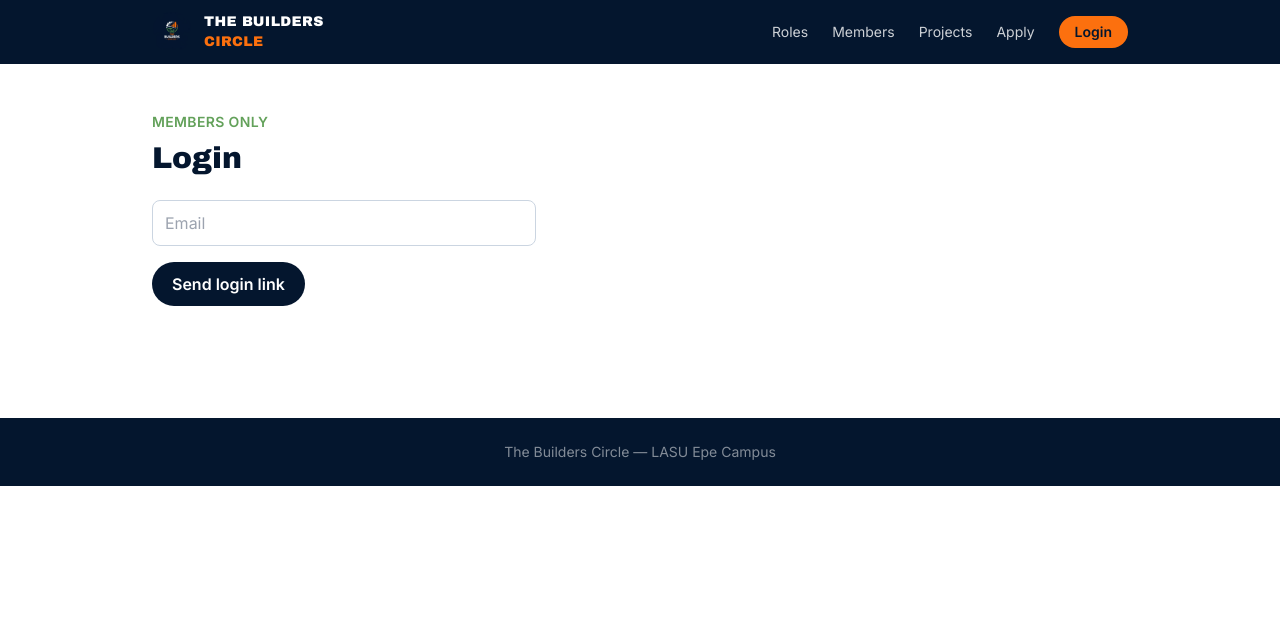
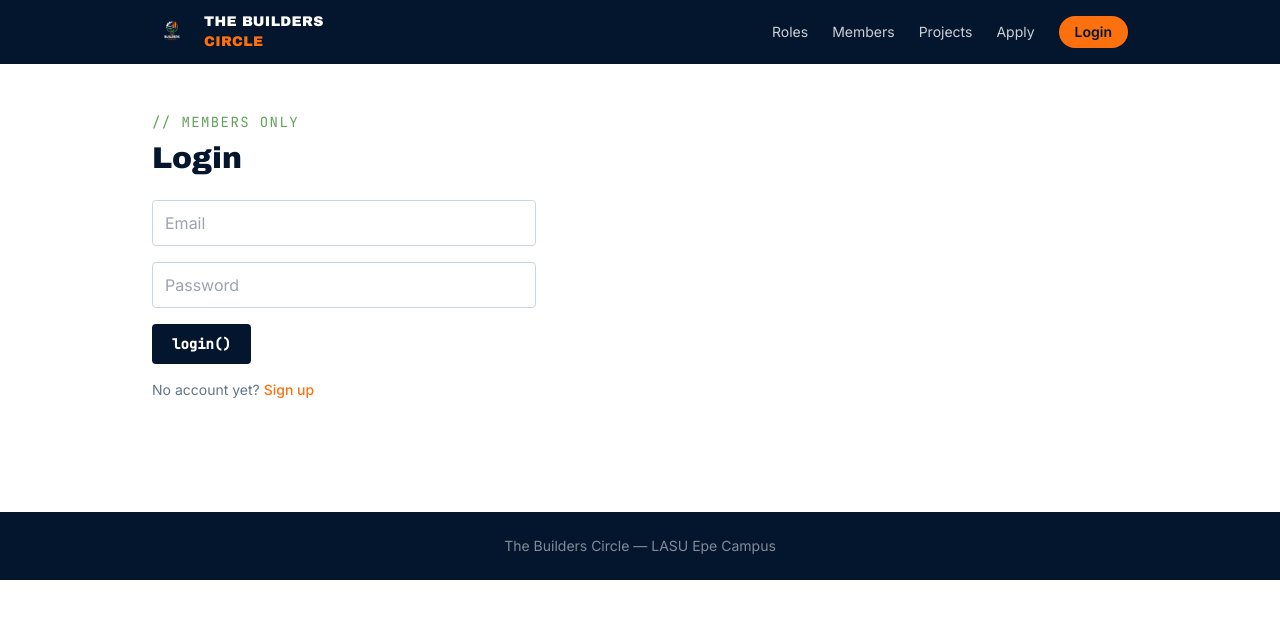
Before and after one commit to eradelaleinad369-sudo/tbc-platform, a React (Vite) app: page /login in a window 1280 px wide. Shown: the top 618 px of the page. Built offline with nearby package versions, Linux system fonts and the light colour scheme.

Commit message:
Update Login.tsx

```diff
--- a/src/pages/Login.tsx
+++ b/src/pages/Login.tsx
@@ -1,39 +1,40 @@
 import { FormEvent, useState } from 'react'
+import { Link, useNavigate } from 'react-router-dom'
 import { supabase } from '../lib/supabaseClient'
 
 export default function Login() {
-  const [sent, setSent] = useState(false)
   const [error, setError] = useState<string | null>(null)
+  const navigate = useNavigate()
 
   async function handleSubmit(e: FormEvent<HTMLFormElement>) {
     e.preventDefault()
-    const email = new FormData(e.currentTarget).get('email') as string
-    const { error } = await supabase.auth.signInWithOtp({ email })
+    setError(null)
+    const form = new FormData(e.currentTarget)
+    const email = form.get('email') as string
+    const password = form.get('password') as string
+
+    const { error } = await supabase.auth.signInWithPassword({ email, password })
     if (error) setError(error.message)
-    else setSent(true)
-  }
-
-  if (sent) {
-    return (
-      <div className="max-w-sm">
-        <p className="text-brand-green font-semibold">Check your email</p>
-        <p className="text-slate-500 mt-2">We sent you a login link.</p>
-      </div>
-    )
+    else navigate('/dashboard')
   }
 
   return (
     <div className="max-w-sm">
-      <p className="text-brand-green font-semibold text-sm tracking-wide uppercase mb-2">Members only</p>
+      <p className="text-brand-green font-mono text-sm tracking-widest uppercase mb-2">// members only</p>
       <h1 className="font-display text-3xl text-navy mb-6">Login</h1>
       <form onSubmit={handleSubmit} className="space-y-4">
         <input name="email" type="email" placeholder="Email" required
-          className="w-full border border-slate-300 rounded-lg px-3 py-2.5 focus:outline-none focus:ring-2 focus:ring-brand-orange/40 focus:border-brand-orange" />
+          className="w-full border border-slate-300 rounded px-3 py-2.5 focus:outline-none focus:ring-2 focus:ring-brand-orange/40 focus:border-brand-orange" />
+        <input name="password" type="password" placeholder="Password" required
+          className="w-full border border-slate-300 rounded px-3 py-2.5 focus:outline-none focus:ring-2 focus:ring-brand-orange/40 focus:border-brand-orange" />
         {error && <p className="text-red-600 text-sm">{error}</p>}
-        <button type="submit" className="bg-navy text-white font-semibold px-5 py-2.5 rounded-full hover:bg-brand-orange transition-colors">
-          Send login link
+        <button type="submit" className="bg-navy text-white font-mono text-sm font-semibold px-5 py-2.5 rounded hover:bg-brand-orange transition-colors">
+          login()
         </button>
       </form>
+      <p className="text-sm text-slate-500 mt-4">
+        No account yet? <Link to="/signup" className="text-brand-orange font-medium">Sign up</Link>
+      </p>
     </div>
   )
 }
```
